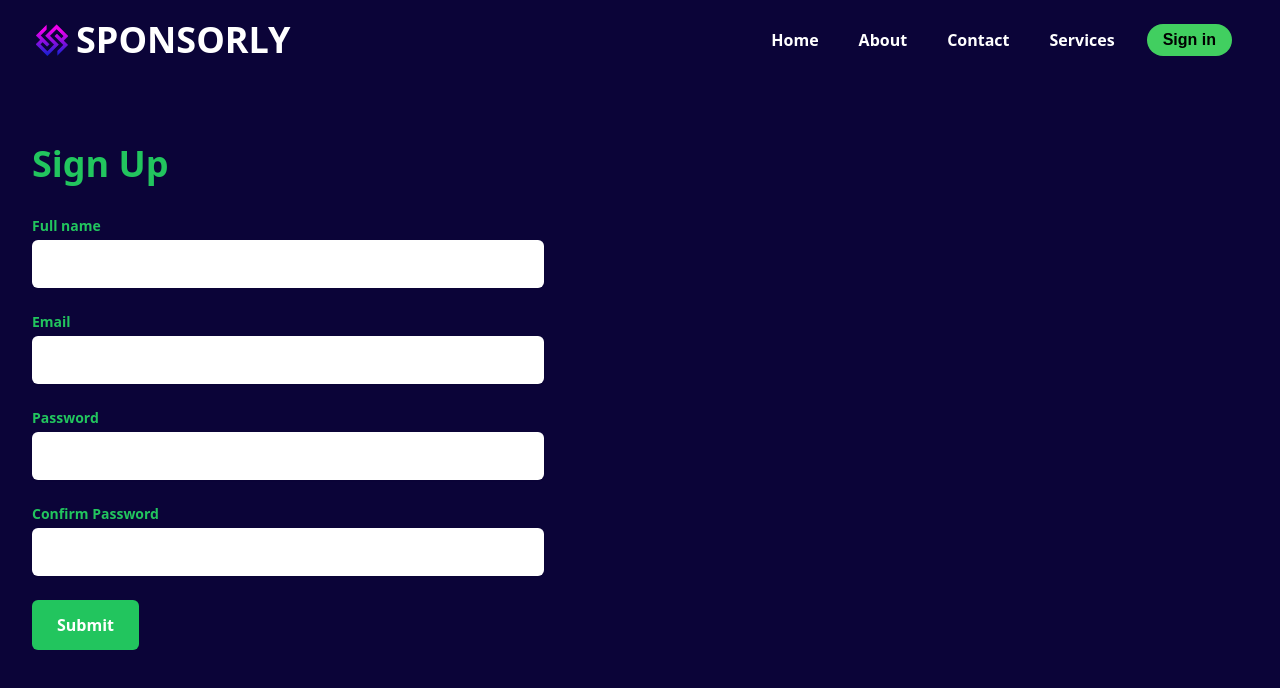
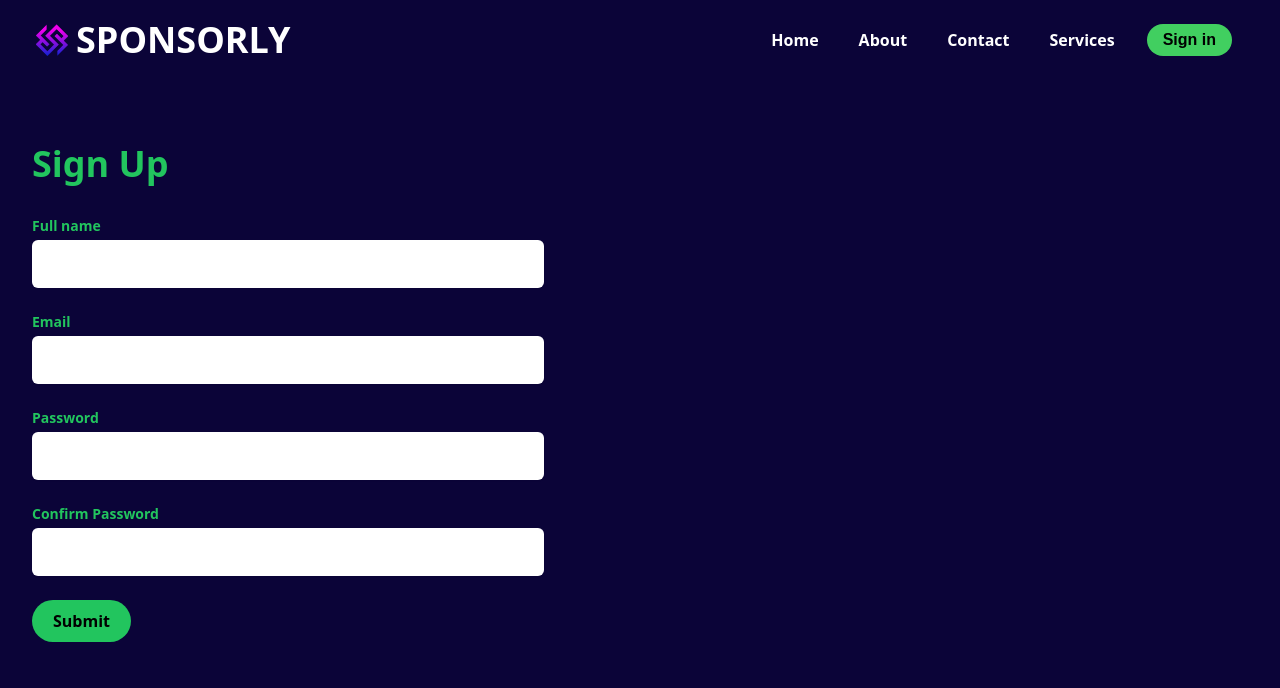
Before and after one commit to satwikrprabhu/Sponsorly, a React (Vite) app: page /signup in a window 1280 px wide. Shown: the top 688 px of the page. Built offline with nearby package versions, Linux system fonts and the light colour scheme; a web font is replaced by a local one.

Commit message:
Update Signup.jsx

```diff
--- a/src/component/Signup.jsx
+++ b/src/component/Signup.jsx
@@ -91,7 +91,7 @@ const Signup = () => {
             <div>
               <button
                 type="submit"
-                className="inline-flex items-center px-6 py-3 border border-transparent text-base font-semibold rounded-md text-white bg-green-500 hover:bg-green-600 focus:outline-none focus:ring-2 focus:ring-offset-2 focus:ring-green-500"
+                className="inline-flex items-center px-5 py-2 border border-transparent text-base font-semibold rounded-full text-black bg-green-500 hover:bg-green-600 focus:outline-none focus:ring-2 focus:ring-offset-2 focus:ring-green-500"
               >
                 Submit
               </button>
```
